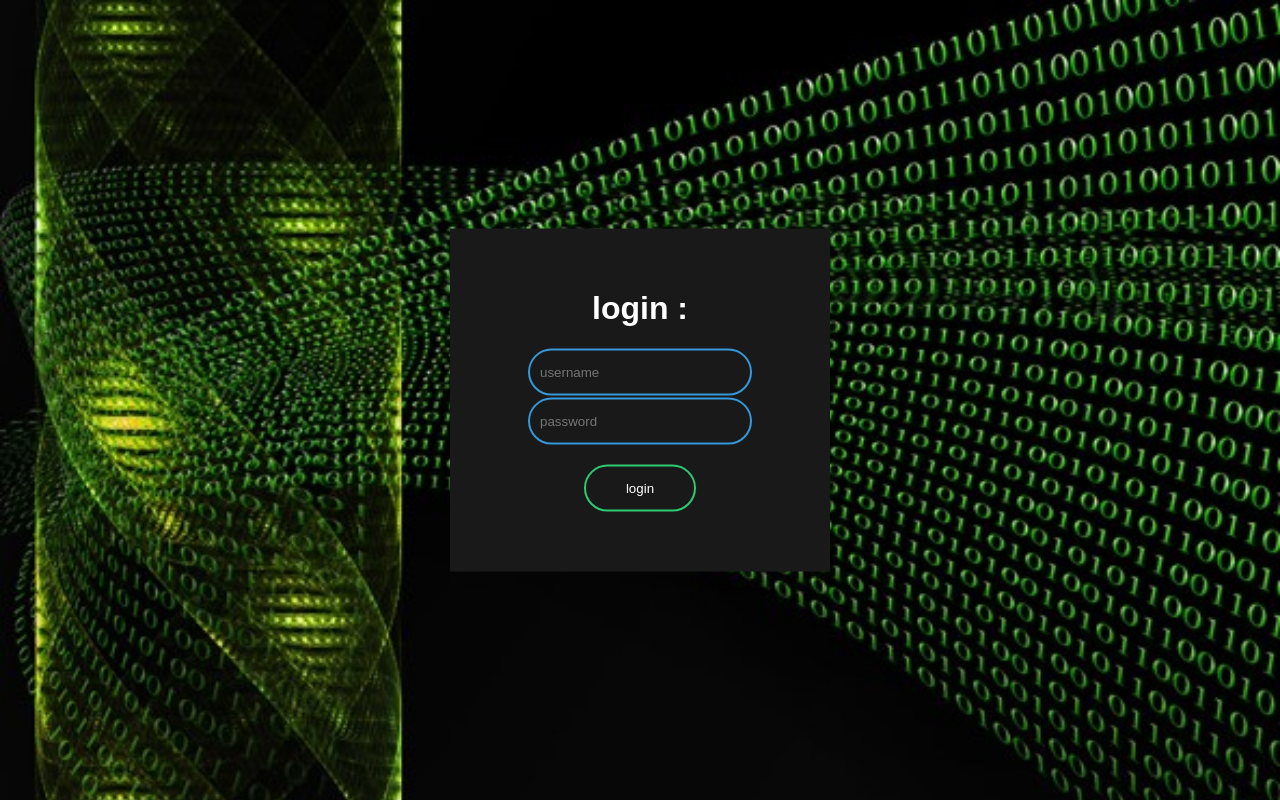
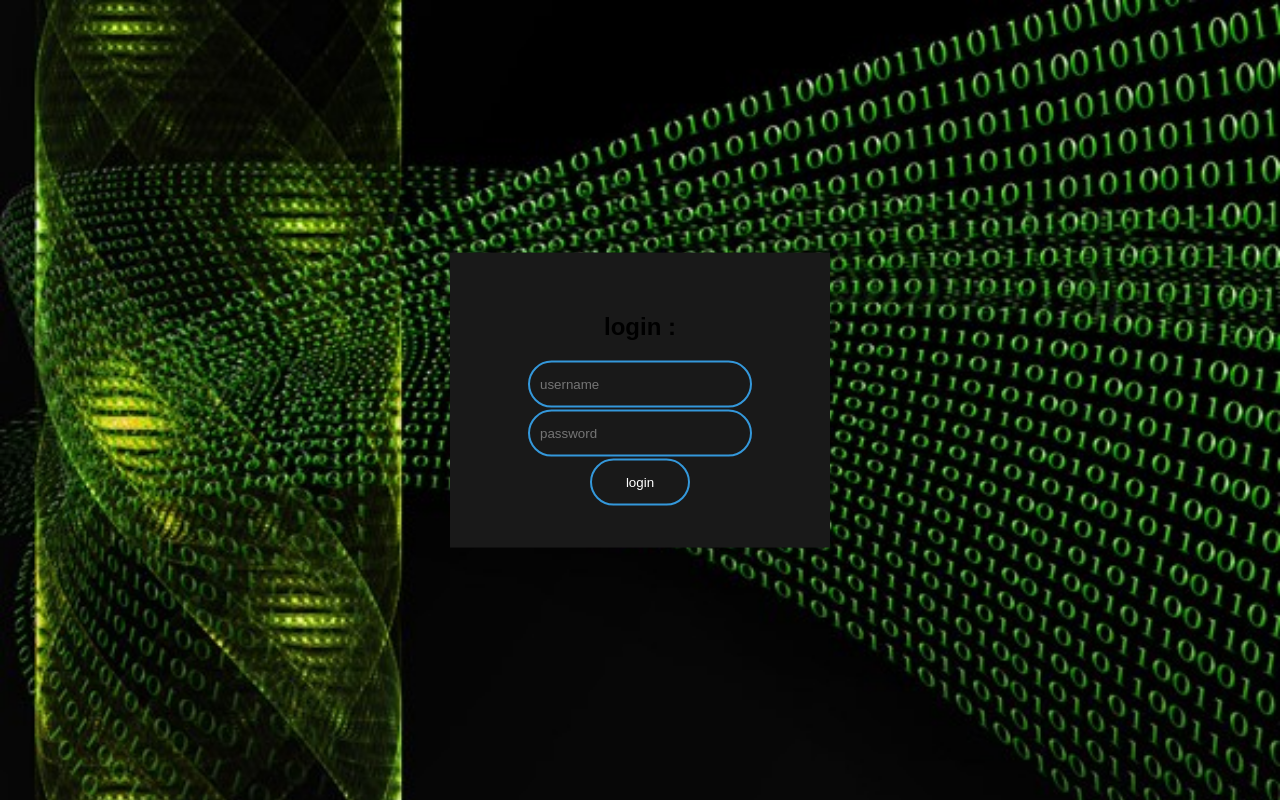
Before and after one commit to RaafetM/web, a plain HTML site: page index.html in a window 1280 px wide. Drawn offline with Linux system fonts and the light colour scheme.

Commit message:
Raafet update

```diff
--- a/index.css
+++ b/index.css
@@ -12,6 +12,7 @@ display:table;
 }
 .box h1{
     color: white;
+    text-align: left;
 }
 
 .box{
@@ -50,21 +51,22 @@ border-color: #02fdc5;
 
 .box input[type = "submit"]{
     border: 0;
+    border: 0;
     background: none;
     display: block;
-    margin: 20px auto;
+    margin: 2px auto;
     text-align: centre;
-    border: 2px solid #2ecc71;
-    padding: 14px 40px;
+    border:2px solid #3498db;
+    padding: 14px 10px;
+    width:100px;
     outline: none;
+    border-radius: 24px;
     color: white;
-    border-radius: 24px;
     transition: 0.25s;
-    cursor: pointer;
 
 }
 .box input[type = "submit"]:hover{
- background-color: #2ecc71 ;
+    background-color: #3498db;
 }
 .box input[type = "submit"]:active{
     background-color: blue ;
--- a/index.html
+++ b/index.html
@@ -12,7 +12,7 @@
 		}
 	</script>
 <form class="box" action="index.html" method="post">
-   <h1>login :</h1>
+   <h2>login :</h2>
     <input type="text"  name="" placeholder="username">
     <input type="password"  name="" placeholder="password">
     <input type="submit"  onclick="msg()" value="login">
```
Lines whose indentation alone changed are shown as unchanged.
